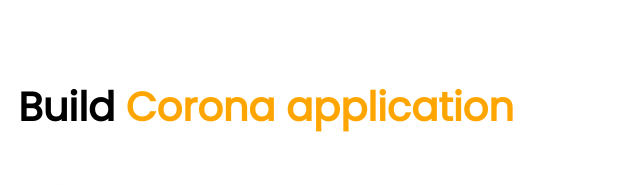
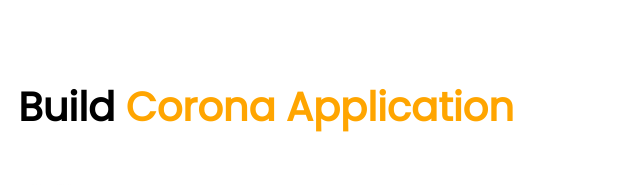
Before and after one commit to arifphero4/mission-2022, a plain HTML site: page index.html in a window 1280 px wide. Shown: the part 2000-2185 px from the top of the page, 374-1014 px from the left. Drawn offline with Linux system fonts and the light colour scheme; a web font is replaced by a local one.

Commit message:
text edited

```diff
--- a/index.html
+++ b/index.html
@@ -147,7 +147,7 @@
       <!------------- Application Section  ---------->
       <section id="app-section">
         <h1 class="mission-heading">
-          Build <span class="span-text-color">Corona application</span>
+          Build <span class="span-text-color">Corona Application</span>
         </h1>
         <div id="app-container">
           <div class="app-width">
```
Also changed, not shown: style.css (+9 -5 lines).
